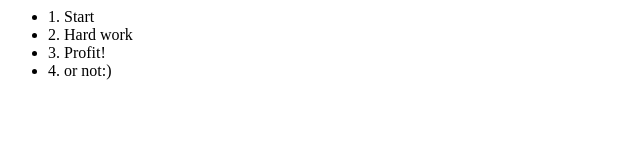
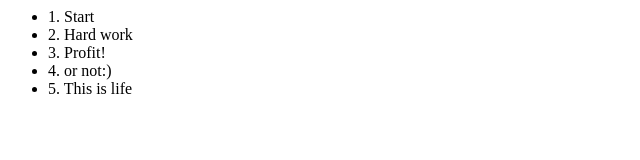
Before and after one commit to vrd/gittest, a plain HTML site: page index.html in a window 1280 px wide. Shown: the whole page, without its empty margins (0-640 px from the left). Drawn offline with Linux system fonts and the light colour scheme.

Commit message:
Fifth line added, everyone!

```diff
--- a/index.html
+++ b/index.html
@@ -6,6 +6,7 @@
 				<li>2. Hard work</li>
 				<li>3. Profit!</li>
 				<li>4. or not:) </li>
+				<li>5. This is life</li>
 
 
 			</ul>
```
